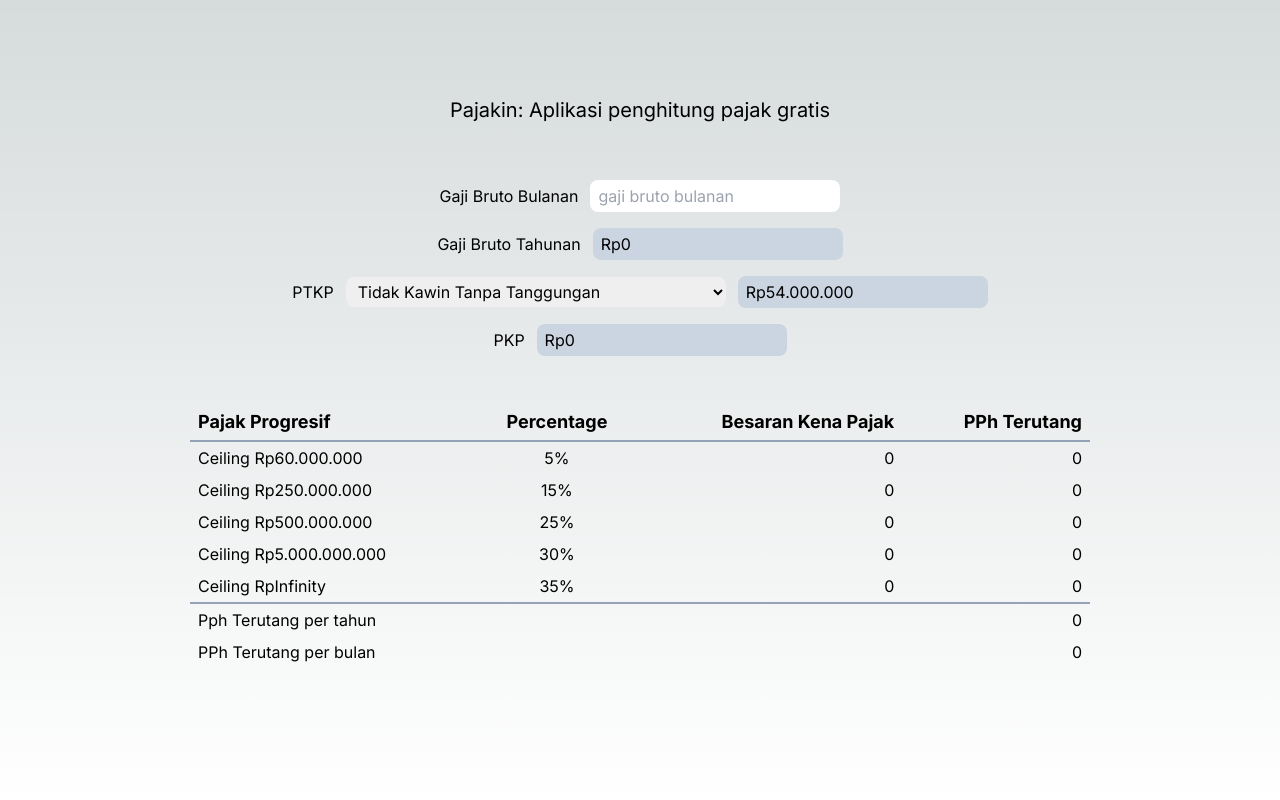
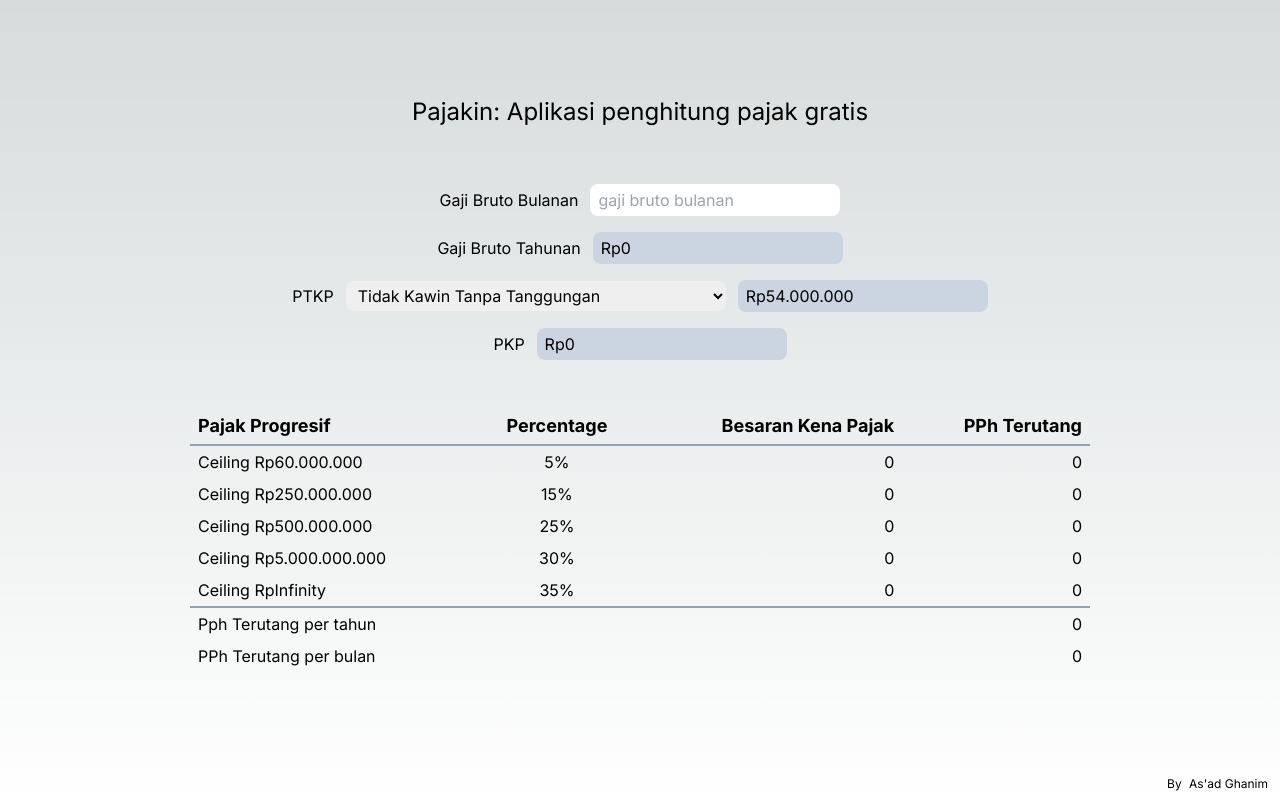
Before and after one commit to AsadSaleh/pajakin, a Next.js app: page / in a window 1280 px wide. Built offline with nearby package versions, Linux system fonts and the light colour scheme.

Commit message:
Add link to my twitter

```diff
--- a/app/page.tsx
+++ b/app/page.tsx
@@ -133,12 +133,11 @@ export default function Home() {
   );
   const pphTerutangPerbulan = pphTerutangPertahun / 12;
 
-  console.log({ calculatedProgressiveTaxes });
   return (
     <main className="flex min-h-screen flex-col items-center gap-4 p-24">
-      <h1 className="text-xl mb-10">
-        Pajakin: Aplikasi penghitung pajak gratis
-      </h1>
+      <div className="mb-10 text-center">
+        <h1 className="text-2xl">Pajakin: Aplikasi penghitung pajak gratis</h1>
+      </div>
 
       <div className="flex gap-3 items-center">
         <label className="dark:text-slate-300">Gaji Bruto Bulanan</label>
@@ -268,6 +267,15 @@ export default function Home() {
           </span>
         </div>
       )}
+      <p className="text-xs fixed right-2 bottom-2">
+        By{" "}
+        <a
+          href="https://twitter.com/asaduala"
+          className="hover:bg-slate-200 p-1 rounded-md dark:hover:bg-slate-800"
+        >
+          As&apos;ad Ghanim
+        </a>
+      </p>
     </main>
   );
 }
```
